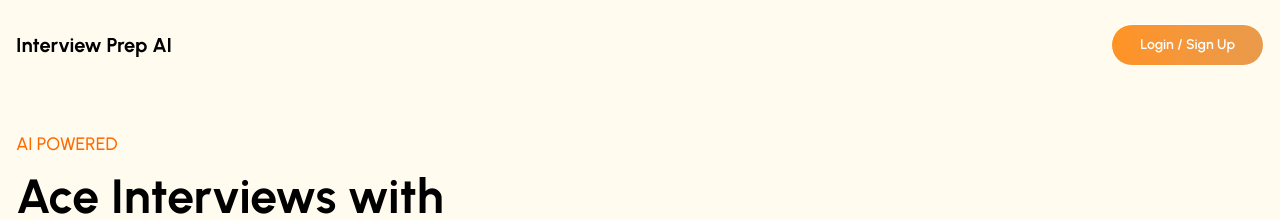
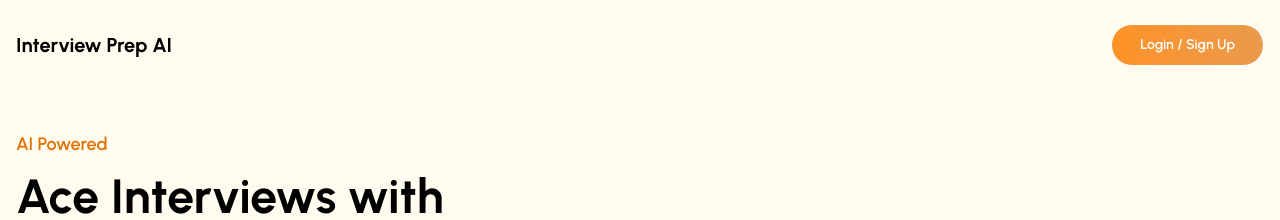
Before and after one commit to attiqrehman-ar/INTERVIEW-PREP-AI, a React (Vite) app in the folder frontend/interview-prep-ai/: page / in a window 1280 px wide. Shown: the top 220 px of the page. Built offline with nearby package versions, Linux system fonts and the light colour scheme.

Commit message:
update landing page

```diff
--- a/frontend/interview-prep-ai/src/pages/LandinPage.jsx
+++ b/frontend/interview-prep-ai/src/pages/LandinPage.jsx
@@ -34,7 +34,7 @@ function LandinPage() {
 
         {/* Hero Section */}
         <section className="max-w-3xl">
-          <p className="text-lg font-medium text-orange-500 uppercase mb-2">
+          <p className="text-lg font-semibold text-amber-600  mb-2">
             AI Powered
           </p>
 
```
